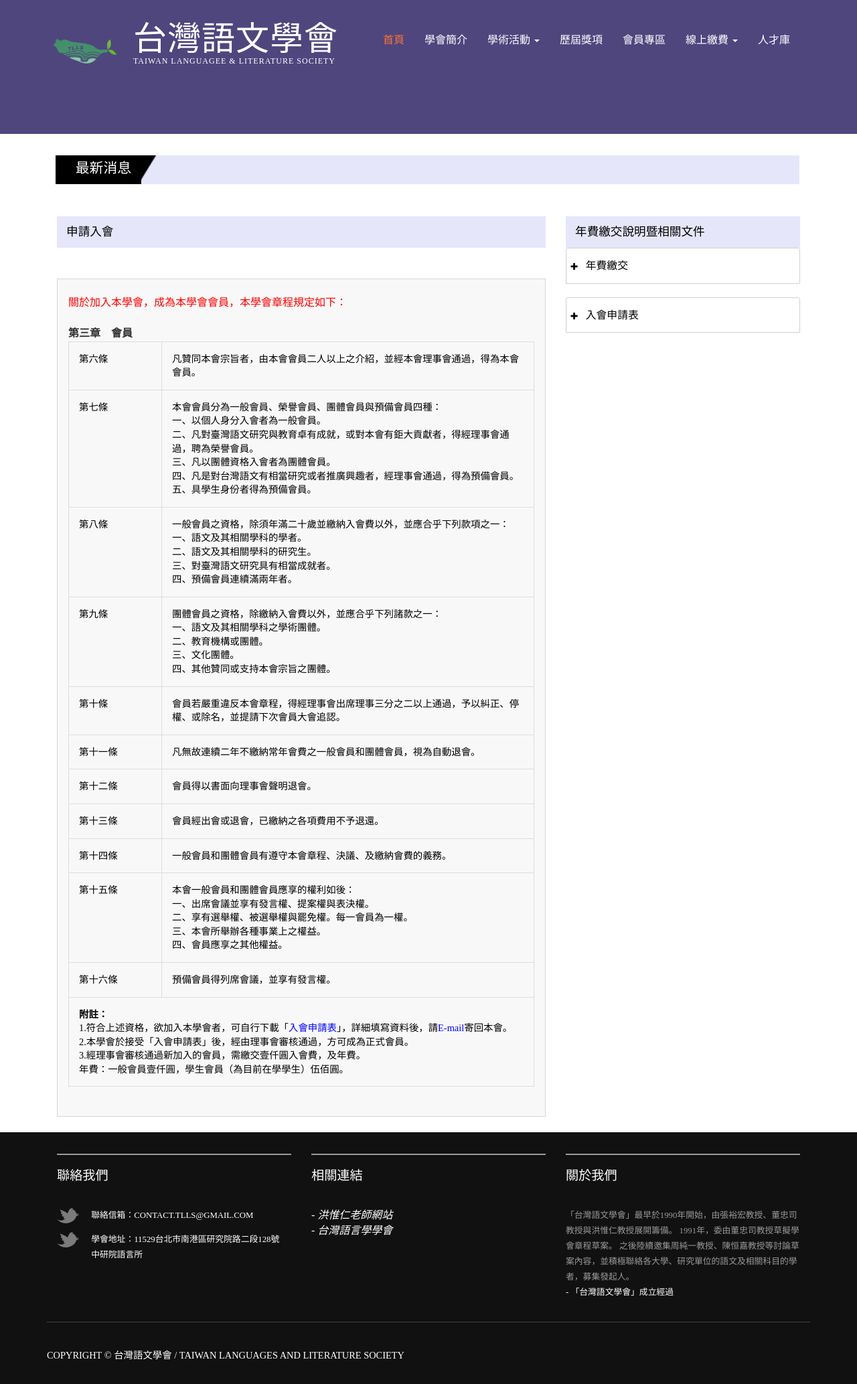
After one commit to yoyo30618/Twlls_New, a PHP site: page /Member.php in a window 1280 px wide. The commit adds this page. Shown: the whole page at 67% size. Run offline with PHP 8.4, Linux system fonts and the light colour scheme; data that the repository does not hold is empty; some web fonts are replaced.

Commit message:
會員專區及學會簡介完成

```diff
--- /dev/null
+++ b/Member.php
@@ -0,0 +1,279 @@
+<!DOCTYPE HTML>
+<html>
+
+<head>
+	<title>台灣語文學會</title>
+	<meta name="viewport" content="width=device-width, initial-scale=1">
+	<meta http-equiv="Content-Type" content="text/html; charset=utf-8" />
+	<meta name="keywords" content="" />
+	<script
+		type="application/x-javascript"> addEventListener("load", function() { setTimeout(hideURLbar, 0); }, false); function hideURLbar(){ window.scrollTo(0,1); } </script>
+	<link href="css/bootstrap.css" rel="stylesheet" type="text/css" media="all" />
+	<link href="css/style.css" rel="stylesheet" type="text/css" media="all" />
+	<script src="js/jquery-1.11.1.min.js"></script>
+	<link href='http://fonts.googleapis.com/css?family=Oswald:400,300,700' rel='stylesheet' type='text/css'>
+</head>
+<?php include_once "Conn_SQL.php"; ?>
+<body>
+	<div class="banner1">
+		<div class="banner-info1">
+			<div class="container">
+				<nav class="navbar navbar-default">
+					<div class="navbar-header">
+						<button type="button" class="navbar-toggle collapsed" data-toggle="collapse"
+							data-target="#bs-example-navbar-collapse-1">
+							<span class="sr-only">Toggle navigation</span>
+							<span class="icon-bar"></span>
+							<span class="icon-bar"></span>
+							<span class="icon-bar"></span>
+						</button>
+						<div class="logo">
+							<table>
+								<tr>
+									<td style="width:10%"><a href="index.php"><img src="images/logo.png" style="border-radius: 20px;width:100%;" /></a></td>
+									<td style="width:30%">
+										<a class="navbar-brand" href="index.php" style="font-size: 50px;">
+											台灣語文學會<br><text style="font-size: 12px;">Taiwan Languagee & Literature Society</text>
+										</a>
+									</td>
+									<td style="width:60%;">
+										<div class="collapse navbar-collapse nav-wil" id="bs-example-navbar-collapse-1">
+											<ul class="nav navbar-nav cl-effect-18" id="cl-effect-18">
+												<li class="act"><a href="index.php" style="font-size: 16px;">首頁</a></li>
+												<li><a href="Introduction.php" style="font-size: 16px;">學會簡介</a></li>
+												<li role="presentation" class="dropdown" style="font-size: 16px;">
+													<a class="dropdown-toggle" data-toggle="dropdown" href="#" role="button"
+														aria-haspopup="true" aria-expanded="false" style="font-size: 16px;">
+														學術活動 <span class="caret"></span>
+													</a>
+													<ul class="dropdown-menu" style="font-size: 16px;">
+														<li><a href="short-codes.html">研討會</a></li>
+														<li><a href="short-codes.html">期刊</a></li>
+													</ul>
+												</li>
+												<li><a href="Member.php" style="font-size: 16px;">歷屆獎項</a></li>
+												<li><a href="Member.php" style="font-size: 16px;">會員專區</a></li>
+												<li role="presentation" class="dropdown" style="font-size: 16px;">
+													<a class="dropdown-toggle" data-toggle="dropdown" href="#" role="button"
+														aria-haspopup="true" aria-expanded="false" style="font-size: 16px;">
+														線上繳費 <span class="caret"></span>
+													</a>
+													<ul class="dropdown-menu" style="font-size: 16px;">
+														<li><a href="short-codes.html">會員繳費與捐款</a></li>
+														<li><a href="icons.html">出版品購買</a></li>
+													</ul>
+												</li>
+												<li><a href="breaking.html" style="font-size: 16px;">人才庫</a></li>
+											</ul>
+										</div><!-- /.navbar-collapse -->
+									</td>
+								</tr>
+							</table>
+						</div>
+					</div>
+				</nav>
+			</div>
+		</div>
+	</div>
+	<div class="news-and-events">
+		<div class="container">
+			<div class="move-text">
+				<div class="breaking_news">
+					<h2>最新消息</h2>
+				</div>
+				<div class="marquee">
+					<?php
+						$sql = "SELECT * FROM `marquee` WHERE `IsShow`=1";
+						$result = $conn->query($sql);
+						if ($result->num_rows > 0) {
+    						while ($row = mysqli_fetch_array($result)) {
+								if($row["url"]!="")
+									echo "<div class='marquee1'><a class='breaking' href='".$row["url"]."'>".$row["Message"]."</a></div>";
+								else
+									echo "<div class='marquee1'><a class='breaking'>".$row["Message"]."</a></div>";
+    						}
+						}
+					?>
+					<div class="clearfix"></div>
+				</div>
+				<div class="clearfix"></div>
+				<script type="text/javascript" src="js/jquery.marquee.js"></script>
+				<script>
+					$('.marquee').marquee({ pauseOnHover: true });
+				</script>
+			</div>
+			<div class="upcoming-events-grids">
+				<div class="col-md-8 upcoming-events-left">
+					<h3>申請入會</h3>
+					<div class="news-grid-rght3">
+						<div class="story">
+							<text style="color:red">關於加入本學會，成為本學會會員，本學會章程規定如下：</text>
+							<br><br>
+							<b> 第三章　會員</b>
+							<table class='table table-bordered'>
+								<tr>
+									<td style='width:20%'>第六條</td>
+									<td>凡贊同本會宗旨者，由本會會員二人以上之介紹，並經本會理事會通過，得為本會會員。</td>
+								</tr>
+								<tr>
+									<td>第七條</td>
+									<td>本會會員分為一般會員、榮譽會員、團體會員與預備會員四種：<br>
+									一、以個人身分入會者為一般會員。<br>
+									二、凡對臺灣語文研究與教育卓有成就，或對本會有鉅大貢獻者，得經理事會通過，聘為榮譽會員。<br>
+									三、凡以團體資格入會者為團體會員。<br>
+									四、凡是對台灣語文有相當研究或者推廣興趣者，經理事會通過，得為預備會員。<br>
+									五、具學生身份者得為預備會員。</td>
+								</tr>
+								<tr>
+									<td>第八條</td>
+									<td>一般會員之資格，除須年滿二十歲並繳納入會費以外，並應合乎下列款項之一：<br>
+									一、語文及其相關學科的學者。<br>
+									二、語文及其相關學科的研究生。<br>
+									三、對臺灣語文研究具有相當成就者。<br>
+									四、預備會員連續滿兩年者。</td>
+								</tr>
+								<tr>
+									<td>第九條</td>
+									<td>團體會員之資格，除繳納入會費以外，並應合乎下列諸款之一：<br>
+									一、語文及其相關學科之學術團體。<br>
+									二、教育機構或團體。<br>
+									三、文化團體。<br>
+									四、其他贊同或支持本會宗旨之團體。</td>
+								</tr>
+								<tr>
+									<td>第十條</td>
+									<td>會員若嚴重違反本會章程，得經理事會出席理事三分之二以上通過，予以糾正、停權、或除名，並提請下次會員大會追認。</td>
+								</tr>
+								<tr>
+									<td>第十一條</td>
+									<td>凡無故連續二年不繳納常年會費之一般會員和團體會員，視為自動退會。</td>
+								</tr>
+								<tr>
+									<td>第十二條</td>
+									<td>會員得以書面向理事會聲明退會。</td>
+								</tr>
+								<tr>
+									<td>第十三條</td>
+									<td>會員經出會或退會，已繳納之各項費用不予退還。</td>
+								</tr>
+								<tr>
+									<td>第十四條</td>
+									<td>一般會員和團體會員有遵守本會章程、決議、及繳納會費的義務。</td>
+								</tr>
+								<tr>
+									<td>第十五條</td>
+									<td>本會一般會員和團體會員應享的權利如後：<br>
+									一、出席會議並享有發言權、提案權與表決權。<br>
+									二、享有選舉權、被選舉權與罷免權。每一會員為一權。<br>
+									三、本會所舉辦各種事業上之權益。<br>
+									四、會員應享之其他權益。</td>
+								</tr>
+								<tr>
+									<td>第十六條</td>
+									<td>預備會員得列席會議，並享有發言權。</td>
+								</tr>
+								<tr>
+									<td colspan="2"><b>附註：</b><br>
+									1.符合上述資格，欲加入本學會者，可自行下載「<a href="documents/tlls_application2020.doc" style="color:blue">入會申請表</a>」，詳細填寫資料後，請<a href="mailto:contact.tlls@gmail.com" style="color:blue">E-mail</a>寄回本會。<br>
+									2.本學會於接受「入會申請表」後，經由理事會審核通過，方可成為正式會員。<br>
+									3.經理事會審核通過新加入的會員，需繳交壹仟圓入會費，及年費。<br />年費：一般會員壹仟圓，學生會員（為目前在學學生）伍佰圓。
+									</td>
+								</tr>
+							</table>
+						</div>
+					</div>
+				</div>
+				<div class="col-md-4 upcoming-events-right">
+					<h3>年費繳交說明暨相關文件</h3>
+					<div class="banner-bottom-video-grid-left">
+						<div class="panel-group" id="accordion" role="tablist" aria-multiselectable="true">
+							<div class='panel panel-default'>
+								<div class='panel-heading' role='tab' id='headingOne'>
+									<h4 class='panel-title'>
+										<a class='pa_italic collapsed' role='button' data-toggle='collapse'
+											data-parent='#accordion' href='#collapse1' aria-expanded='true'
+											aria-controls='collapse1'>
+											<span class='glyphicon glyphicon-plus' aria-hidden='true'></span><i
+												class='glyphicon glyphicon-minus'
+												aria-hidden='true'></i>年費繳交
+										</a>
+									</h4>
+								</div>
+								<div id='collapse1' class='panel-collapse collapse' role='tabpanel'
+									aria-labelledby='headingOne' style='height: 0px;'>
+									<div class='panel-body'>
+									繳費方式：<br>(入會費1000元＋一般年費1000元/學生年費500元)<br><br>
+									台灣語文學會帳戶：<br>渣打銀行（代碼052）東內壢分行<br>轉帳帳號「0635300-0018637」。<br><br>
+									轉帳完成後請以電子郵件告知「姓名」及「匯款帳號末六碼」，連同基本資料表寄回 contact.tlls@gmail.com。<br>
+									<a href='Pay.php'>前往繳費</a><br>
+									</div>
+								</div>
+							</div>
+						</div>
+						<div class="panel-group" id="accordion" role="tablist" aria-multiselectable="true">
+							<div class='panel panel-default'>
+								<div class='panel-heading' role='tab' id='headingOne'>
+									<h4 class='panel-title'>
+										<a class='pa_italic collapsed' role='button' data-toggle='collapse'
+											data-parent='#accordion' href='#collapse2' aria-expanded='true'
+											aria-controls='collapse2'>
+											<span class='glyphicon glyphicon-plus' aria-hidden='true'></span><i
+												class='glyphicon glyphicon-minus'
+												aria-hidden='true'></i>入會申請表
+										</a>
+									</h4>
+								</div>
+								<div id='collapse2' class='panel-collapse collapse' role='tabpanel'
+									aria-labelledby='headingOne' style='height: 0px;'>
+									<div class='panel-body'>
+									入會申請表如附件，請下載後詳細填寫。<br>
+									<a href="documents/tlls_application2020.doc" style="color:blue">入會申請表</a><br>
+									</div>
+								</div>
+							</div>
+						</div>
+					</div>
+				</div>
+				<div class="clearfix"> </div>
+			</div>
+			<br>
+		</div>
+	</div>
+	<div class="footer">
+		<div class="container">
+			<div class="footer-grids wthree-agile">
+				<div class="col-md-4 footer-grid-left">
+					<h3>聯絡我們</h3>
+					<ul>
+						<li>聯絡信箱：contact.tlls@gmail.com</li>
+						<li>學會地址：11529台北市南港區研究院路二段128號<br>中研院語言所</li>
+					</ul>
+				</div>
+				<div class="col-md-4 footer-grid-left">
+					<h3>相關連結</h3>
+					<a style="color:white"><i>- 洪惟仁老師網站</i></a><br>
+					<a style="color:white"><i>- 台灣語言學學會</i></a>
+				</div>
+				<div class="col-md-4 footer-grid-left">
+					<h3>關於我們</h3>
+					<p>
+						「台灣語文學會」最早於1990年開始，由張裕宏教授、董忠司教授與洪惟仁教授展開籌備。
+						1991年，委由董忠司教授草擬學會章程草案。
+						之後陸續邀集周純一教授、陳恒嘉教授等討論草案內容，並積極聯絡各大學、研究單位的語文及相關科目的學者，募集發起人。
+						<i>- 「台灣語文學會」成立經過</i>
+					</p>
+				</div>
+				<div class="clearfix"> </div>
+			</div>
+			<div class="footer-bottom">
+				<div class="footer-bottom-left-whtree-agileinfo">
+					<p>Copyright &copy; 台灣語文學會 / Taiwan Languages and Literature Society</p>
+				</div>
+				<div class="clearfix"> </div>
+			</div>
+		</div>
+	</div>
+	<script src="js/bootstrap.js"></script>
+</body>
+
+</html>
```
Also changed, not shown: Introduction.php (+4 -12 lines), index.php (+4 -12 lines).
